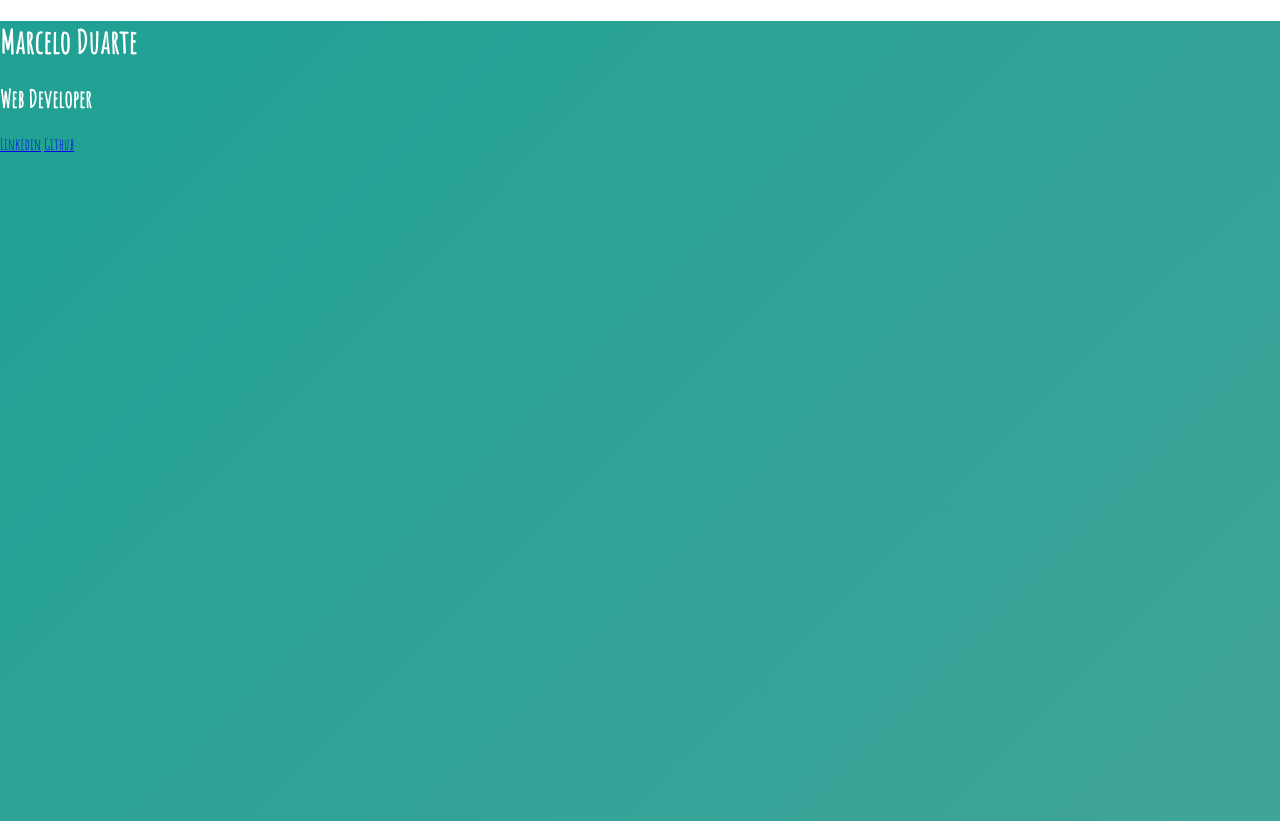
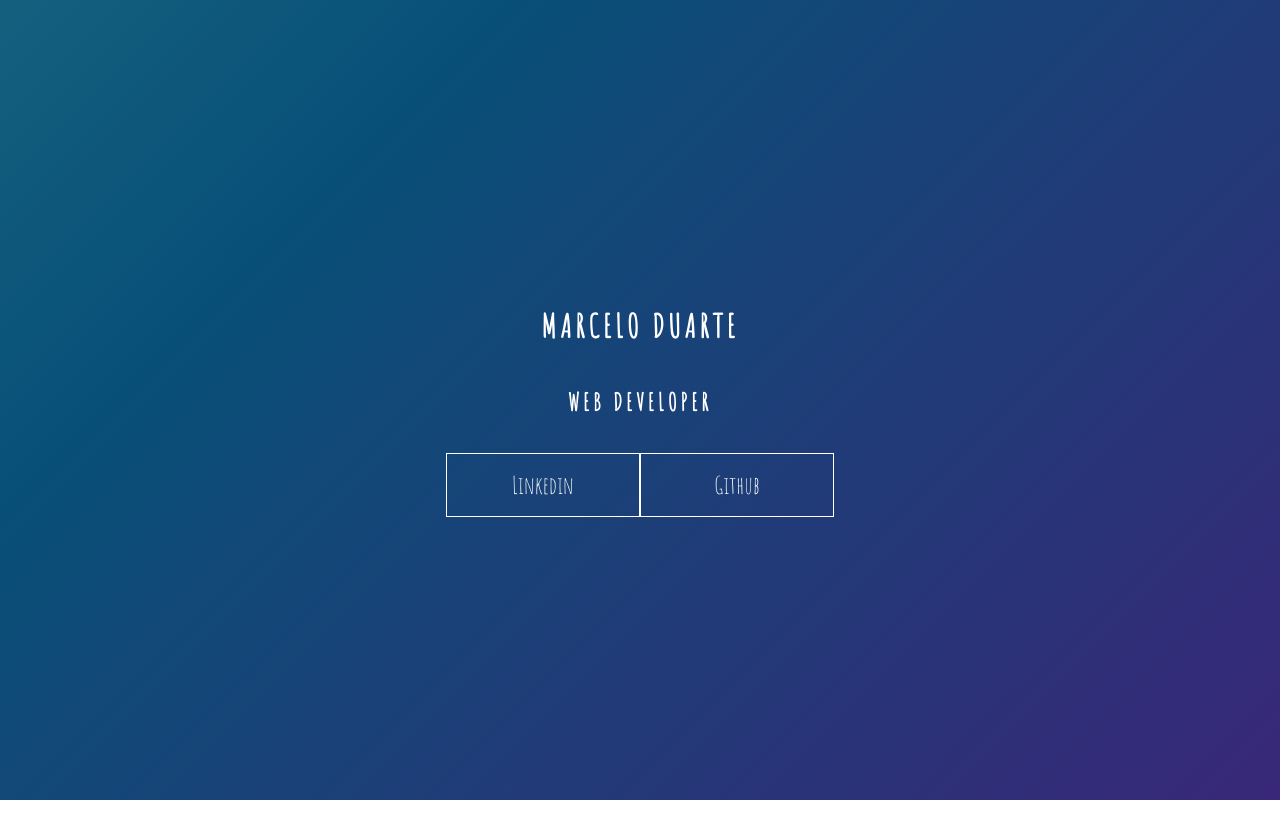
Before and after one commit to lekdemarcelo/transitions-keyframes-css, a plain HTML site: page index.html in a window 1280 px wide. After the commit the page ends 800 px from the top, so only its background shows below. Drawn offline with Linux system fonts and the light colour scheme.

Commit message:
estilizando texto e definindo Keyframes

```diff
--- a/css/style.css
+++ b/css/style.css
@@ -12,5 +12,56 @@ body{
     width: 100vw;
     background: linear-gradient(-45deg, #5e0878, #085078, #4ca59b, #1fa194);
     background-size: 400% 400%;
+    display: flex;
+    flex-direction: column;
+    justify-content: center;
+    align-items: center;
+    animation: backgroundTransitions 8s ease-in-out infinite;
 
 }
+
+h1 {
+    text-transform: uppercase;
+    letter-spacing: 4px;
+}
+
+h2 {
+    text-transform: uppercase;
+    letter-spacing: 4px;
+}
+
+.social-media {
+    margin-top: 1rem;
+    display: flex;
+}
+
+a {
+    text-decoration: none;
+    color: #ffffff;
+    font-size: 24px;
+    padding: 1rem 4rem;
+    border: 1px solid #ffffff;
+    min-width: 4rem;
+    display: flex;
+    justify-content: center;
+    align-items: center;
+    transition: .5s  cubic-bezier(0.55, 0.025, 0.675, 0.97);
+}
+
+a:hover {
+    color:#085078;
+    background-color: #ffffff;
+
+}
+
+@keyframes backgroundTransitions {
+    0%{
+        background-position: 0% 80%;
+    }
+    50% {
+        background-position: 80% 100%;
+    }
+    100%{
+        background-position: 0% 90%;
+    }
+}
```
